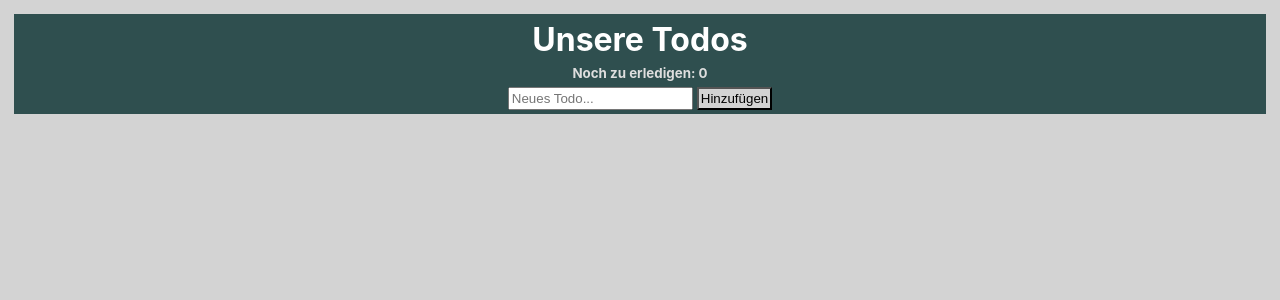
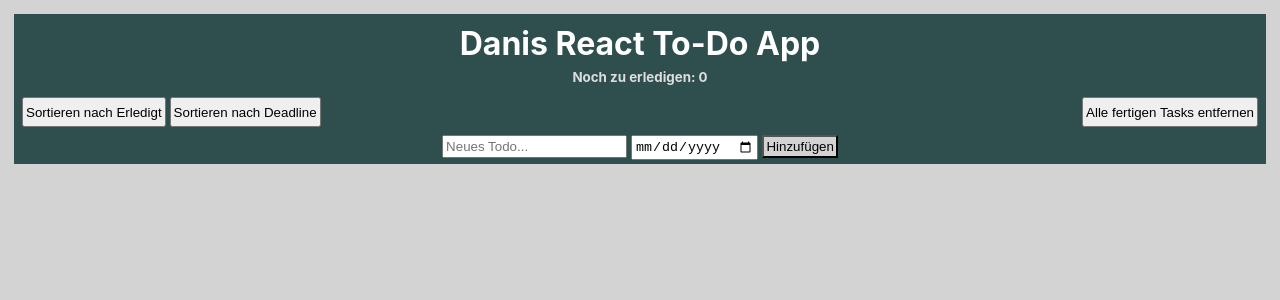
Before and after one commit to TGBox/todoapp, a React (Create React App) app: page / in a window 1280 px wide. Shown: the top 300 px of the page. Built offline with nearby package versions, Linux system fonts and the light colour scheme.

Commit message:
Additional buttons and inputs added. CSS styling updated.

```diff
--- a/src/App.css
+++ b/src/App.css
@@ -61,3 +61,24 @@ input[type=submit] {
   background-color: lightgray;
   cursor: pointer;
 }
+
+#removeDone {
+  height: 30px;
+  float: right;
+}
+
+#sortDone, #sortDate {
+  height: 30px;
+  float: left;
+}
+
+#up, #down {
+  margin: 2px;
+  padding: 2px;
+  width: 20px;
+  height: 30px;
+}
+
+#del {
+  height: 30px;
+}
--- a/src/components/Todo.js
+++ b/src/components/Todo.js
@@ -23,9 +23,18 @@ export const Todo = ({ description, done, onChangeTodo, onDeleteTodo, onPriority
 				>
 					{description}
 				</h2>
-				<button onClick={() => { onDeleteTodo(index) }}>Löschen</button>
-				<button onClick={() => { onPriorityChange(index, false) }}>↓</button>
-				<button onClick={() => { onPriorityChange(index, true) }}>↑</button>
+				<button
+					id="del"
+					onClick={() => { onDeleteTodo(index) }}
+				>Löschen</button>
+				<button
+					onClick={() => { onPriorityChange(index, false) }}
+					id="down"
+				>↓</button>
+				<button
+					id="up"
+					onClick={() => { onPriorityChange(index, true) }}
+				>↑</button>
 			</div>
 		</div>
 	);
--- a/src/components/TodoList.js
+++ b/src/components/TodoList.js
@@ -77,6 +77,32 @@ export const TodoList = () => {
 		setTodos(newTodos);
 	};
 
+	/*
+		EFF to compare two Tasks by their respective done states to sort them.
+		Will result in non-finished tasks being prioritised.
+		- taskA: First Todo.
+		- taskB: Second Todo.
+	*/
+	const compareTasksByDone = (taskA, taskB) => {
+		if ( (taskA.done) && !(taskB.done) ){
+			return 1;
+		  } else if ( !(taskA.done) && (taskB.done) ){
+			return -1;
+		  } else {
+			  return 0;
+		  }
+	};
+
+	/*
+		EFF to sort the task list so that non-finished tasks will be at the front.
+	*/
+	const sortTasksByDone = () => {
+		// Important new!
+		const newTodos = [...todos];
+		newTodos.sort(compareTasksByDone);
+		setTodos(newTodos);
+	};
+
 	// React specific way to perform side effects in react components without the need for a class.
 	useEffect(() => {
 
@@ -97,16 +123,35 @@ export const TodoList = () => {
 	return (
 		<div>
 			<div id="head">
-				<h1>Unsere Todos</h1>
-				<h4>Noch zu erledigen: {openCount}</h4>
+				<div id="title">
+					<h1>Danis React To-Do App</h1>
+					<h4>Noch zu erledigen: {openCount}</h4>
+				</div>
+				<div id="metaButtons">
+					<button
+						id="removeDone"
+					>Alle fertigen Tasks entfernen</button>
+					<button
+						id="sortDone"
+						onClick={sortTasksByDone}
+					>Sortieren nach Erledigt</button>
+					<button
+						id="sortDate"
+					>Sortieren nach Deadline</button>
+				</div>
 				<form>
 					<input
+						id="taskName"
 						type="text"
 						placeholder="Neues Todo..."
 						value={
 							textInput
 						}
 						onChange={changeText}
+					></input>
+					<input
+						id="taskDeadline"
+						type="date"
 					></input>
 					<input type="submit" value="Hinzufügen" onClick={submitTodo}></input>
 				</form>
```
